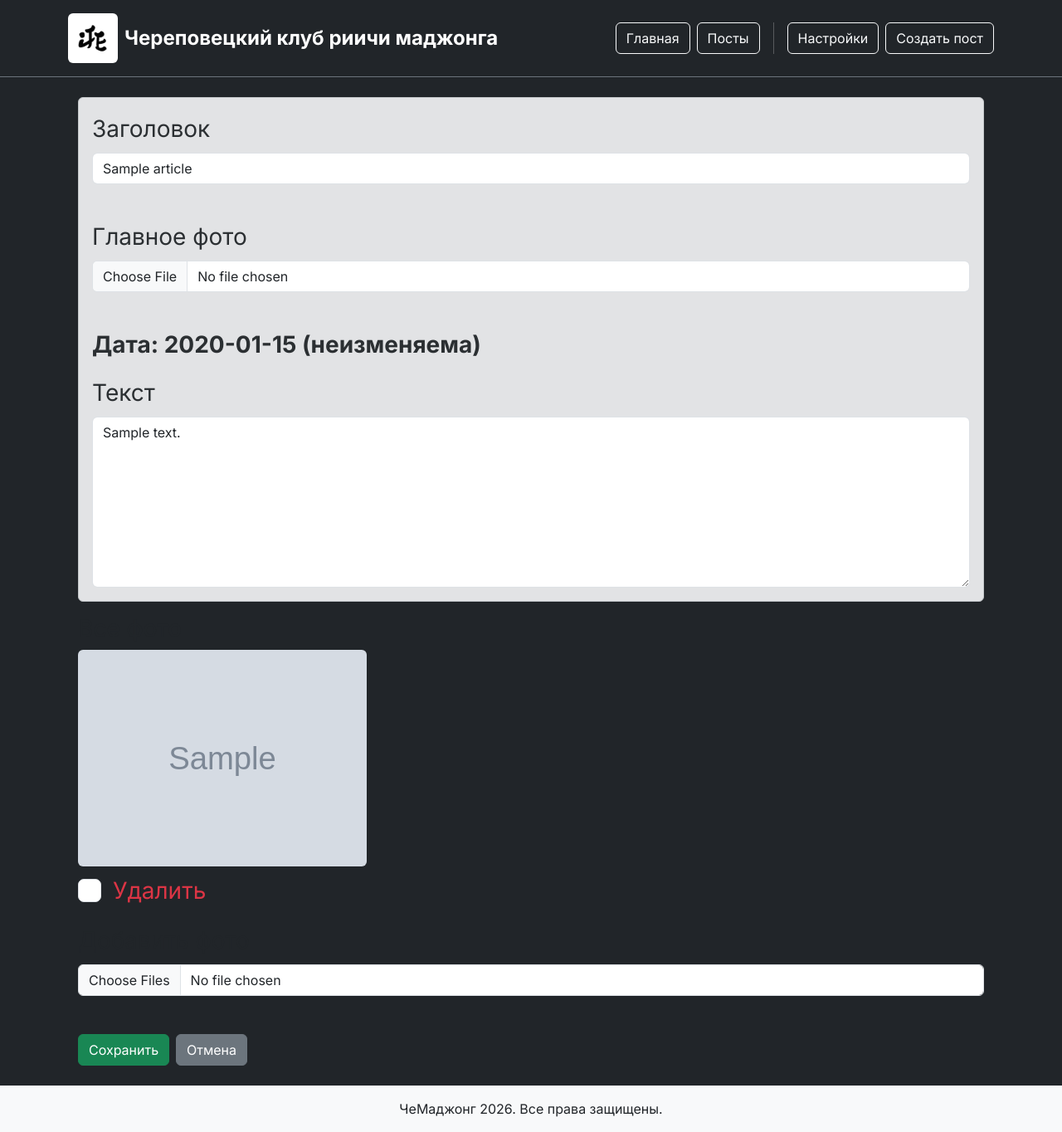
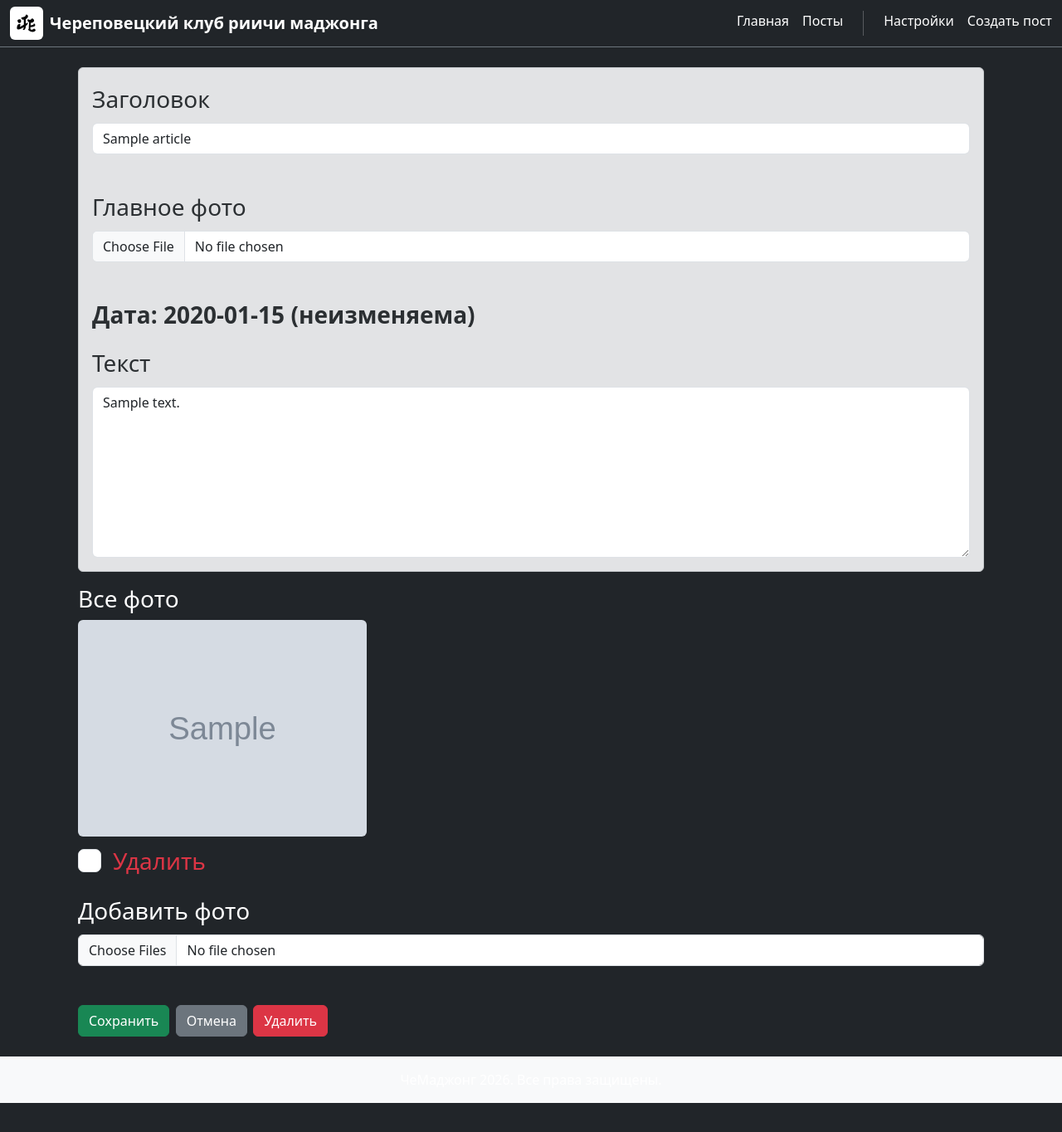
Before and after one commit to Cuptyom/flaskChemahjong, a Flask app: page /edit-article/1 in a window 1280 px wide. Shown: the whole page at 83% size. After the commit the page ends 1329 px from the top, so only its background shows below. Run offline with Flask 3, Linux system fonts and the light colour scheme; the visitor is signed in with stand-in values (Sample User, id 1); tables that the repository leaves empty hold one stand-in row (values such as "Sample post"); grey boxes marked "Sample" are stand-in pictures.

Commit message:
Добавил удаление, изменил стиль

```diff
--- a/app.py
+++ b/app.py
@@ -1,4 +1,4 @@
-from flask import Flask, render_template, url_for, request, redirect, session
+from flask import Flask, render_template, url_for, request, redirect, session, flash
 from flask_sqlalchemy import SQLAlchemy
 from datetime import datetime
 import os
@@ -211,6 +211,26 @@ def edit_article(article_id):
 
     return render_template('edit_article.html', article=article)
 
+#удаление поста
+@app.route('/delete-article/<int:article_id>', methods=['POST'])
+@login_required
+def delete_article(article_id):
+    article = Article.query.get_or_404(article_id)
+
+    # удаляем файлы с диска
+    for img in article.images:
+        path = os.path.join(app.config['UPLOAD_FOLDER'], img.img_name)
+        if os.path.exists(path):
+            os.remove(path)
+
+    # удаляем статью (картинки в БД — каскадом)
+    db.session.delete(article)
+    db.session.commit()
+
+    flash('Пост удалён', 'success')
+    return redirect(url_for('posts'))
+
+
 #посты
 @app.route('/posts')
 @app.route('/posts/<int:page>')
--- a/static/css/main.css
+++ b/static/css/main.css
@@ -1,3 +1,15 @@
-body {
-    font-family: 'Inter'; /* Здесь 'Inter' — имя шрифта из ссылки */
+.nav-link-custom {
+    color: #fff;
+    text-decoration: none;
+    padding-bottom: 4px;
+    border-bottom: 2px solid transparent;
+    transition: border-color 0.2s ease;
 }
+
+.nav-link-custom:hover {
+    border-bottom-color: #ffc107;   /* жёлтый — цвет Bootstrap warning */
+}
+
+.nav-link-custom.active {
+    border-bottom-color: #ffc107;   /* текущая страница тоже подсвечена */
+}
--- a/templates/base.html
+++ b/templates/base.html
@@ -12,7 +12,7 @@
     <link rel="preconnect" href="https://fonts.gstatic.com" crossorigin>
     <link href="https://fonts.googleapis.com/css2?family=Inter:wght@400;500;700&display=swap" rel="stylesheet">
 </head>
-<body class="d-flex flex-column min-vh-100 bg-dark">
+<body class="d-flex flex-column min-vh-100 bg-dark text-white">
     {% include 'header.html' %}
 
     <main class="container my-4 flex-grow-1">
@@ -20,5 +20,6 @@
     </main>
 
     {% include 'footer.html' %}
+    <script src="https://cdn.jsdelivr.net/npm/bootstrap@5.3.0/dist/js/bootstrap.bundle.min.js"></script>
 </body>
 </html>
--- a/templates/create_article.html
+++ b/templates/create_article.html
@@ -5,7 +5,7 @@
 {% endblock %}
 
 {% block body%}
-<div class = "container fs-3 text-center">
+<div class = "container fs-3 text-center w-50">
 	<form method="post" enctype="multipart/form-data">
 		Заголовок статьи
 		<input type ="text" name="article_title" id="article_title" class="form-control" placeholder="Заголовок"><br>
--- a/templates/edit_article.html
+++ b/templates/edit_article.html
@@ -4,6 +4,7 @@
 
 {% block body %}
 <div class="container fs-3">
+    <!-- Основная форма редактирования -->
     <form method="post" enctype="multipart/form-data">
         <div class="alert alert-secondary">
             <label for="article_title" class="form-label">Заголовок</label>
@@ -44,7 +45,7 @@
                     </label>
                 </div>
                 {% else %}
-                    <small class="text-white">Главная (заменяется через загрузку выше)</small>
+                    <small class="text-muted">Главная (заменяется через загрузку выше)</small>
                 {% endif %}
             </div>
             {% endfor %}
@@ -56,8 +57,30 @@
                class="form-control" multiple accept="image/*"><br>
 
         <button type="submit" class="btn btn-success">Сохранить</button>
-        <a href="{{ url_for('post_detail', article_id=article.article_id) }}"
-           class="btn btn-secondary">Отмена</a>
+        <a href="{{ url_for('post_detail', article_id=article.article_id) }}" class="btn btn-secondary">Отмена</a>
+        <button type="button" class="btn btn-danger"
+                data-bs-toggle="modal" data-bs-target="#deleteModal">Удалить</button>
     </form>
+
+    <!-- Модал ВНЕ формы -->
+    <div class="modal fade text-dark" id="deleteModal" tabindex="-1" aria-hidden="true">
+        <div class="modal-dialog">
+            <div class="modal-content">
+                <div class="modal-header">
+                    <h5 class="modal-title">Подтверждение удаления</h5>
+                    <button type="button" class="btn-close" data-bs-dismiss="modal" aria-label="Закрыть"></button>
+                </div>
+                <div class="modal-body">
+                    Вы уверены, что хотите удалить этот пост? Действие нельзя отменить.
+                </div>
+                <div class="modal-footer">
+                    <button type="button" class="btn btn-secondary" data-bs-dismiss="modal">Отмена</button>
+                    <form method="post" action="{{ url_for('delete_article', article_id=article.article_id) }}" class="d-inline">
+                        <button type="submit" class="btn btn-danger">Удалить</button>
+                    </form>
+                </div>
+            </div>
+        </div>
+    </div>
 </div>
 {% endblock %}
--- a/templates/header.html
+++ b/templates/header.html
@@ -1,25 +1,24 @@
 <div class="sticky-top bg-dark border-bottom border-secondary">
-    <div class="container">
-        <div class="d-flex align-items-center justify-content-between py-3 flex-wrap gap-3">
-            <!-- Бренд: лого + название -->
+    <div class="container-fluid">
+        <div class="d-flex align-items-center justify-content-between py-2 flex-wrap gap-3">
+            <!-- Брендон: лого + название -->
             <div class="d-flex align-items-center gap-2">
                 <img src="{{ url_for('static', filename='img/logo.jpg') }}"
-                     class="rounded" style="height: 60px;" alt="Логотип">
-                <span class="fw-bold fs-4 text-white">Череповецкий клуб риичи маджонга</span>
+                     class="rounded" style="height: 40px;" alt="Логотип">
+                <span class="fw-bold fs-5 text-white">Череповецкий клуб риичи маджонга</span>
             </div>
 
             <!-- Меню -->
-            <div class="d-flex align-items-center gap-2 flex-wrap">
-                <a class="btn btn-outline-light" href="/">Главная</a>
-                <a class="btn btn-outline-light" href="/posts">Посты</a>
+            <div class="d-flex align-items-center gap-3 flex-wrap">
+			    <a class="nav-link-custom" href="/">Главная</a>
+			    <a class="nav-link-custom" href="/posts">Посты</a>
 
-                {% if auth %}
-                    <div class="vr text-white mx-2"></div>
-
-                    <a class="btn btn-outline-light" href="/main-data-management">Настройки</a>
-                    <a class="btn btn-outline-light" href="/create-article">Создать пост</a>
-                {% endif %}
-            </div>
+			    {% if auth %}
+			        <div class="vr text-white mx-2"></div>
+			        <a class="nav-link-custom" href="/main-data-management">Настройки</a>
+			        <a class="nav-link-custom" href="/create-article">Создать пост</a>
+			    {% endif %}
+			</div>
         </div>
     </div>
 </div>
--- a/templates/main_data_management.html
+++ b/templates/main_data_management.html
@@ -5,7 +5,7 @@
 {% endblock %}
 
 {% block body%}
-<div class = "container fs-3 text-center">
+<div class = "container fs-3 text-center w-50">
 	<form method="post">
 		Название текущего сезона
 		<input type="text" name="current_season_name" id="current_season_name" class="form-control" value="{{ main_data.current_season_name }}"><br>
--- a/templates/posts.html
+++ b/templates/posts.html
@@ -10,7 +10,7 @@
 	<div class="alert alert-secondary">Постов пока что нет!</div>
 	{% else %}
 		{% for el in articles %}
-		<div class="alert alert-secondary rounded-0">
+		<div class="alert alert-secondary rounded-3">
 			<h2>{{ el.article_title }}</h2>
 			<p><b>Дата:{{ el.article_date.date() }}</b></p>
 			{% set primary = el.images | selectattr('img_type', 'equalto', 'primary') | first %}
```
Also changed, not shown: static/uploads/9e40a9e9a2db4a76889b59761a6b09cb.jpg (renamed from static/uploads/5998418b95a840dba2e7bca103261a7d.jpg), static/uploads/affc7fa446894cdabdf31ed86e451473.jpg (renamed from static/uploads/ca236884d3214db493612737ae689c9e.jpg), static/uploads/e856ca7dc443490387b217e8b61d44df.jpg (deleted), 1 other file.
